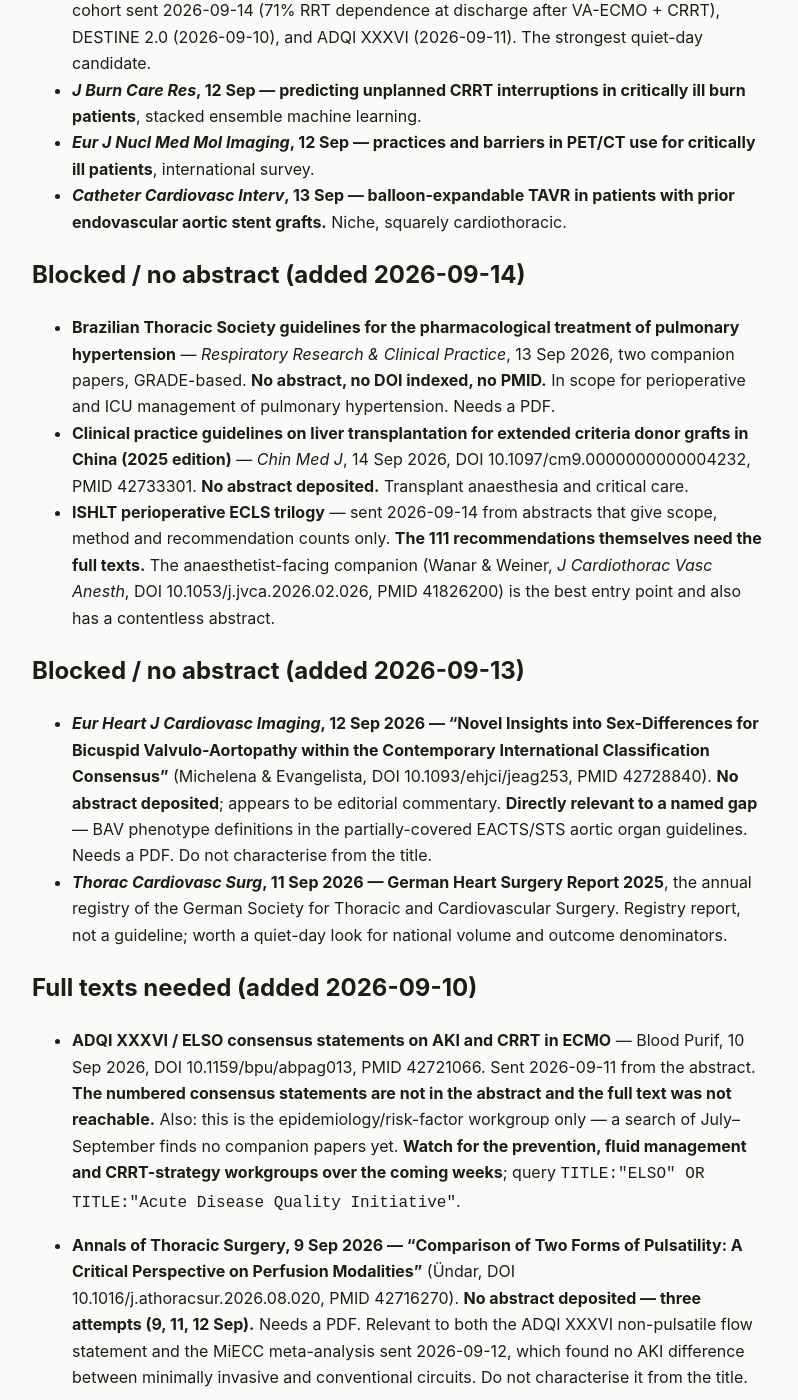
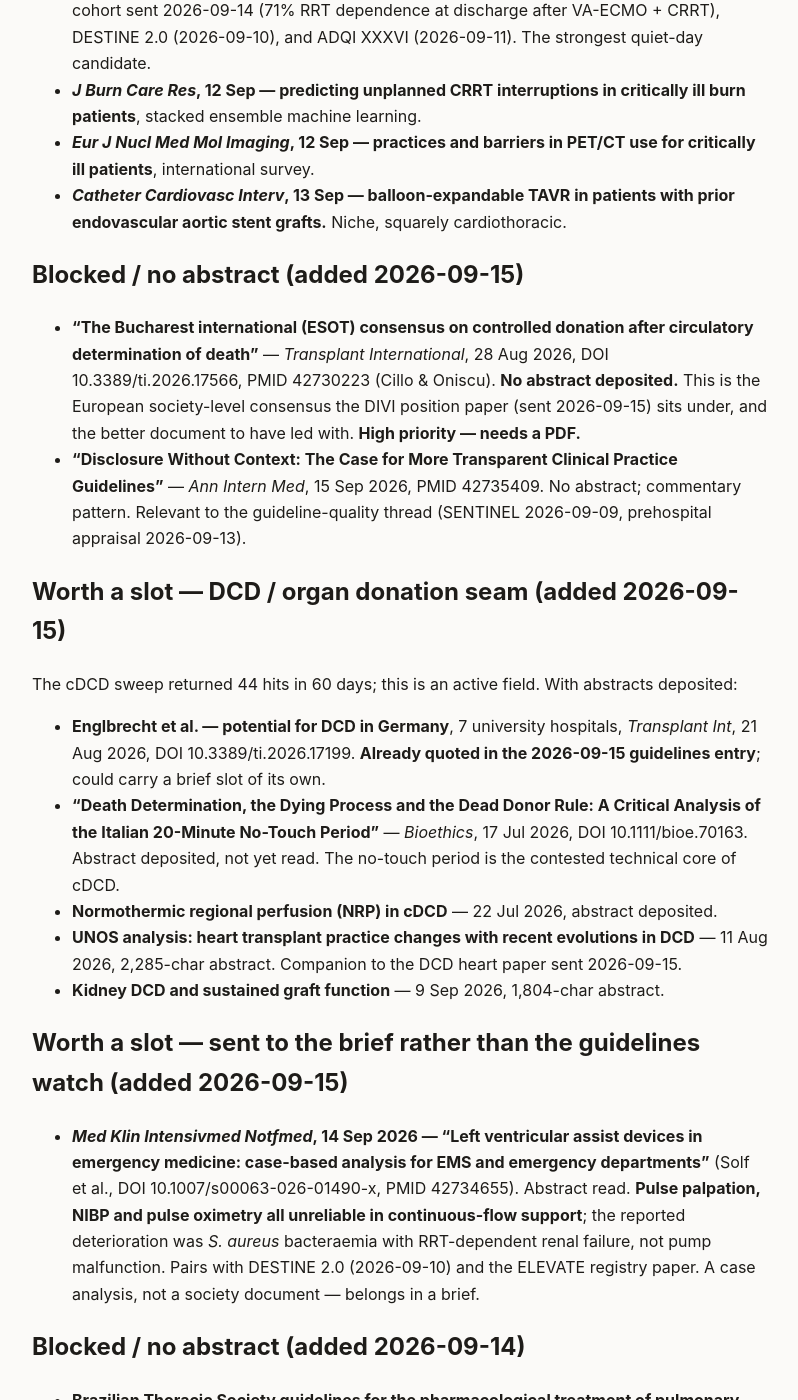
Before and after one commit to nicusilviuu/medical-literature, a Jekyll site: the page built from claude/outstanding.md, in a window 1280 px wide and 1400 px high, scrolled down 6450 px. Shown: the whole window, without its empty margins (240-1038 px from the left). Built offline with Jekyll 4.4.1, drawn with Linux system fonts in a browser that asks for light colours; our own code applies the rules of GitHub Pages for plain Markdown files.

Commit message:
Add 2026-09-15 guidelines watch
One new document, published today: the DIVI working group position paper
arguing Germany should permit controlled donation after circulatory
determination of death. Its empirical claim that cDCD outcomes are on a par
with brain-death donation was independently tested by the UNOS heart
transplant analysis sent in today's brief - equivalent five-year survival,
nearly double the severe primary graft dysfunction. A German seven-hospital
study puts the forgone potential at 45-112%.

The ESOT Bucharest consensus this sits under has no abstract deposited and is
logged as high priority. DIVI added to the tracked society list.

Co-Authored-By: Claude Opus 5 <noreply@anthropic.com>
Claude-Session: https://claude.ai/code/session_01T5ivnnDnrzDTzAtfHdiCMS

```diff
--- a/claude/outstanding.md
+++ b/claude/outstanding.md
@@ -254,6 +254,42 @@ full text was reachable, so all still need a proper read before being written up
 - ***Catheter Cardiovasc Interv*, 13 Sep — balloon-expandable TAVR in patients with prior
   endovascular aortic stent grafts.** Niche, squarely cardiothoracic.
 
+## Blocked / no abstract (added 2026-09-15)
+
+- **"The Bucharest international (ESOT) consensus on controlled donation after circulatory
+  determination of death"** — *Transplant International*, 28 Aug 2026, DOI 10.3389/ti.2026.17566,
+  PMID 42730223 (Cillo & Oniscu). **No abstract deposited.** This is the European society-level
+  consensus the DIVI position paper (sent 2026-09-15) sits under, and the better document to have
+  led with. **High priority — needs a PDF.**
+- **"Disclosure Without Context: The Case for More Transparent Clinical Practice Guidelines"** —
+  *Ann Intern Med*, 15 Sep 2026, PMID 42735409. No abstract; commentary pattern. Relevant to the
+  guideline-quality thread (SENTINEL 2026-09-09, prehospital appraisal 2026-09-13).
+
+## Worth a slot — DCD / organ donation seam (added 2026-09-15)
+
+The cDCD sweep returned 44 hits in 60 days; this is an active field. With abstracts deposited:
+
+- **Englbrecht et al. — potential for DCD in Germany**, 7 university hospitals, *Transplant Int*,
+  21 Aug 2026, DOI 10.3389/ti.2026.17199. **Already quoted in the 2026-09-15 guidelines entry**;
+  could carry a brief slot of its own.
+- **"Death Determination, the Dying Process and the Dead Donor Rule: A Critical Analysis of the
+  Italian 20-Minute No-Touch Period"** — *Bioethics*, 17 Jul 2026, DOI 10.1111/bioe.70163.
+  Abstract deposited, not yet read. The no-touch period is the contested technical core of cDCD.
+- **Normothermic regional perfusion (NRP) in cDCD** — 22 Jul 2026, abstract deposited.
+- **UNOS analysis: heart transplant practice changes with recent evolutions in DCD** — 11 Aug
+  2026, 2,285-char abstract. Companion to the DCD heart paper sent 2026-09-15.
+- **Kidney DCD and sustained graft function** — 9 Sep 2026, 1,804-char abstract.
+
+## Worth a slot — sent to the brief rather than the guidelines watch (added 2026-09-15)
+
+- ***Med Klin Intensivmed Notfmed*, 14 Sep 2026 — "Left ventricular assist devices in emergency
+  medicine: case-based analysis for EMS and emergency departments"** (Solf et al., DOI
+  10.1007/s00063-026-01490-x, PMID 42734655). Abstract read. **Pulse palpation, NIBP and pulse
+  oximetry all unreliable in continuous-flow support**; the reported deterioration was
+  *S. aureus* bacteraemia with RRT-dependent renal failure, not pump malfunction. Pairs with
+  DESTINE 2.0 (2026-09-10) and the ELEVATE registry paper. A case analysis, not a society
+  document — belongs in a brief.
+
 ## Blocked / no abstract (added 2026-09-14)
 
 - **Brazilian Thoracic Society guidelines for the pharmacological treatment of pulmonary
```
Also changed, not shown: _guidelines/2026-09-15.md (added, +141 -0 lines).
